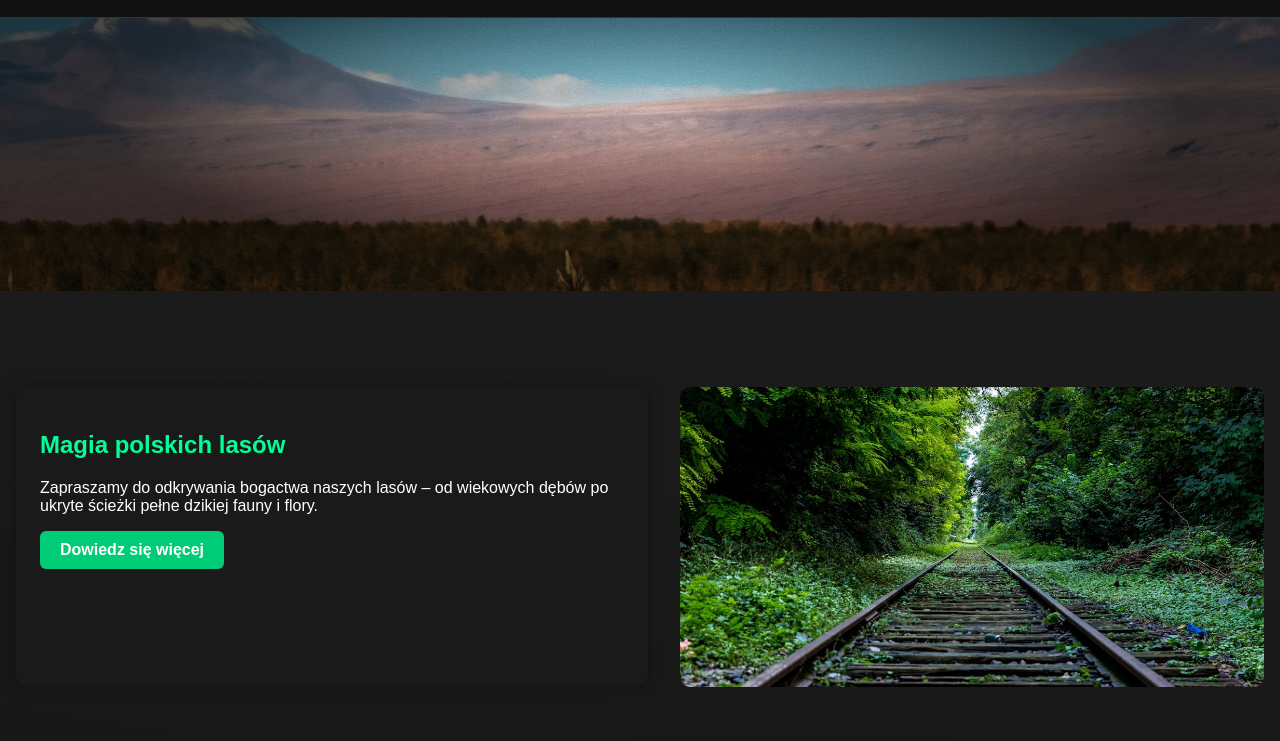
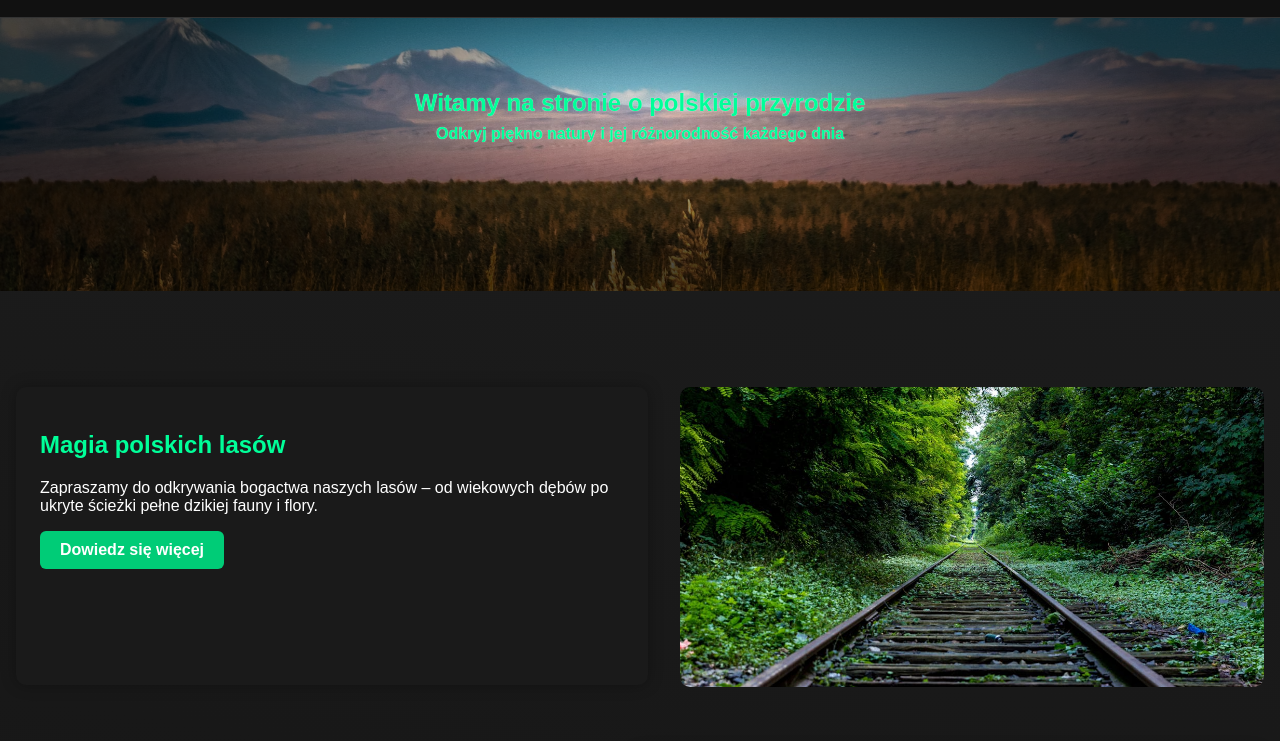
Before and after one commit to Broo321/str, a plain HTML site: page index.html in a window 1280 px wide. Shown: the part 59-800 px from the top of the page. Drawn offline with Linux system fonts and the light colour scheme.

Commit message:
Update background.css

```diff
--- a/assets/Styles/background.css
+++ b/assets/Styles/background.css
@@ -90,8 +90,6 @@ html, body {
 .powitanie {
   position: relative;
   height: 350px;
-  background: url('assets/Images/powitanie.jpg')
-  center/cover no-repeat;
   display: flex;
   justify-content: center;
   align-items: center;
@@ -102,44 +100,40 @@ html, body {
   overflow: hidden;
 }
 
+.powitanie .obraz-powitanie {
+  position: absolute;
+  top: 0; left: 0; right: 0; bottom: 0;
+  width: 100%;
+  height: 100%;
+  object-fit: cover;
+  z-index: 0;
+}
+
 .powitanie::before {
   content: "";
   position: absolute;
   top: 0; left: 0; right: 0; bottom: 0;
-  background: radial-gradient(
-    ellipse at center,
-    rgba(0, 0, 0, 0) 1%,
-    rgba(0, 0, 0, 0.7) 60%
-  );
+  background: radial-gradient(ellipse at center, rgba(0, 0, 0, 0) 1%, rgba(0, 0, 0, 0.7) 60%);
   z-index: 1;
   pointer-events: none;
 }
+
 .powitanie .nakladka {
   position: relative;
   z-index: 2;
   max-width: 900px;
   padding: 1rem 2rem;
-  box-sizing: border-box;
   display: flex;
   flex-direction: column;
   gap: 0.5rem;
 }
-.powitanie .nakladka h1,
-.powitanie .nakladka p {
+
+.powitanie .nakladka h1, .powitanie .nakladka p {
   margin: 0;
   font-weight: 600;
   color: #00ff99;
   text-shadow: 0 0 1px rgba(255, 255, 255, 0.9);
 }
-
-.powitanie .nakladka h1 {
-  font-size: clamp(2rem, 5vw, 3rem);
-}
-
-.powitanie .nakladka p {
-  font-size: clamp(1rem, 3vw, 1.5rem);
-}
-
 
 .blok-zawartosci {
   display: flex;
```
